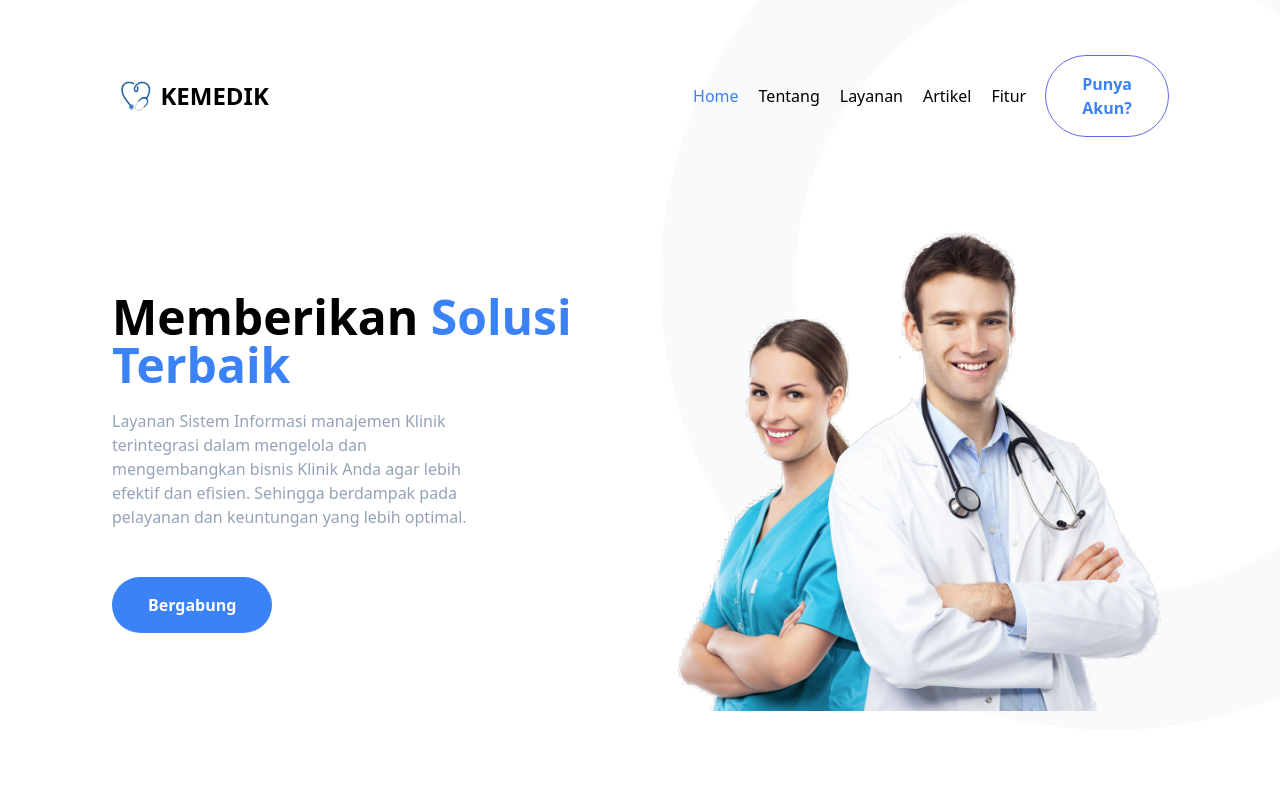
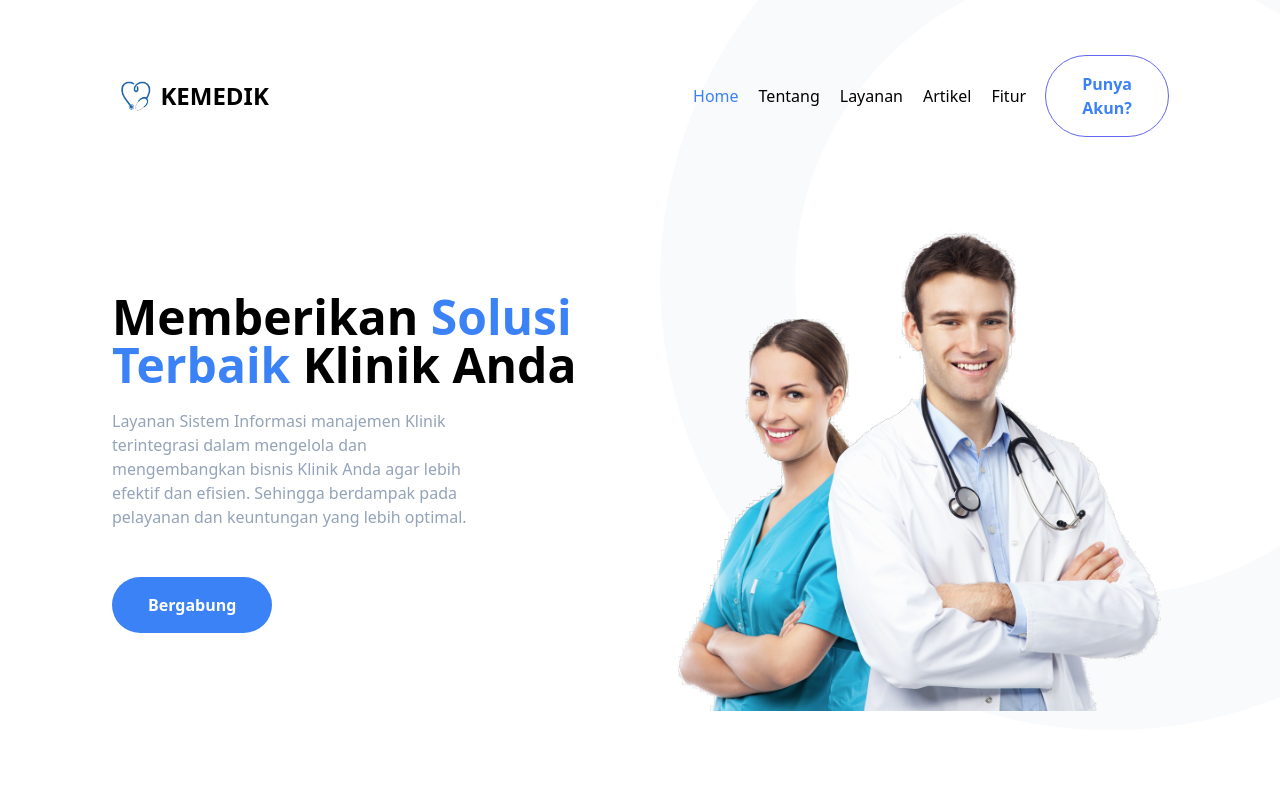
Before and after one commit to Bismillah-Agency/landing-page-medika, a React (Create React App) app: page / in a window 1280 px wide. Shown: the top 800 px of the page. Built offline with nearby package versions, Linux system fonts and the light colour scheme; the HTML template or start-up script is replaced by a standard one.

Commit message:
update judul text awal

```diff
--- a/src/pages/Landing/index.jsx
+++ b/src/pages/Landing/index.jsx
@@ -204,8 +204,9 @@ const Landing = () => {
             <div className="flex flex-col gap-5">
               <h1 className="text-4xl md:text-5xl font-bold leading-normal">
                 Memberikan <span className="text-blue-500">Solusi Terbaik</span>{" "}
+                Klinik Anda
               </h1>
-              <p className="text-base text-slate-400 w-3/4">
+              <p className="text-base text-slate-400 md:w-3/4 w-full">
                 Layanan Sistem Informasi manajemen Klinik terintegrasi dalam
                 mengelola dan mengembangkan bisnis Klinik Anda agar lebih
                 efektif dan efisien. Sehingga berdampak pada pelayanan dan
```
